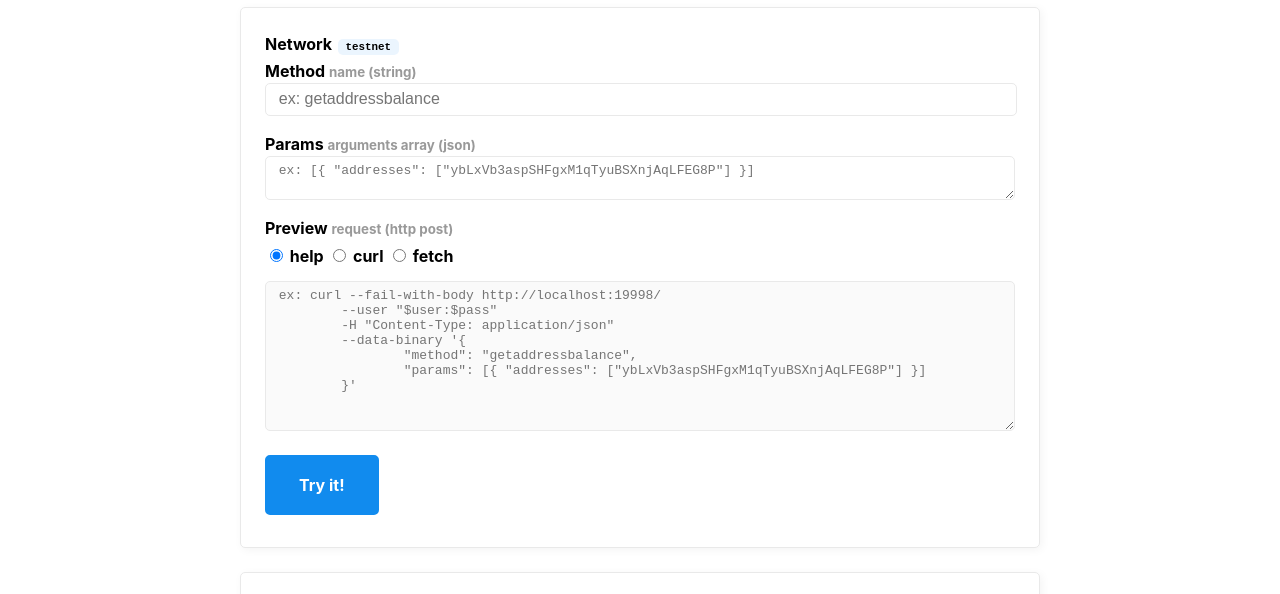
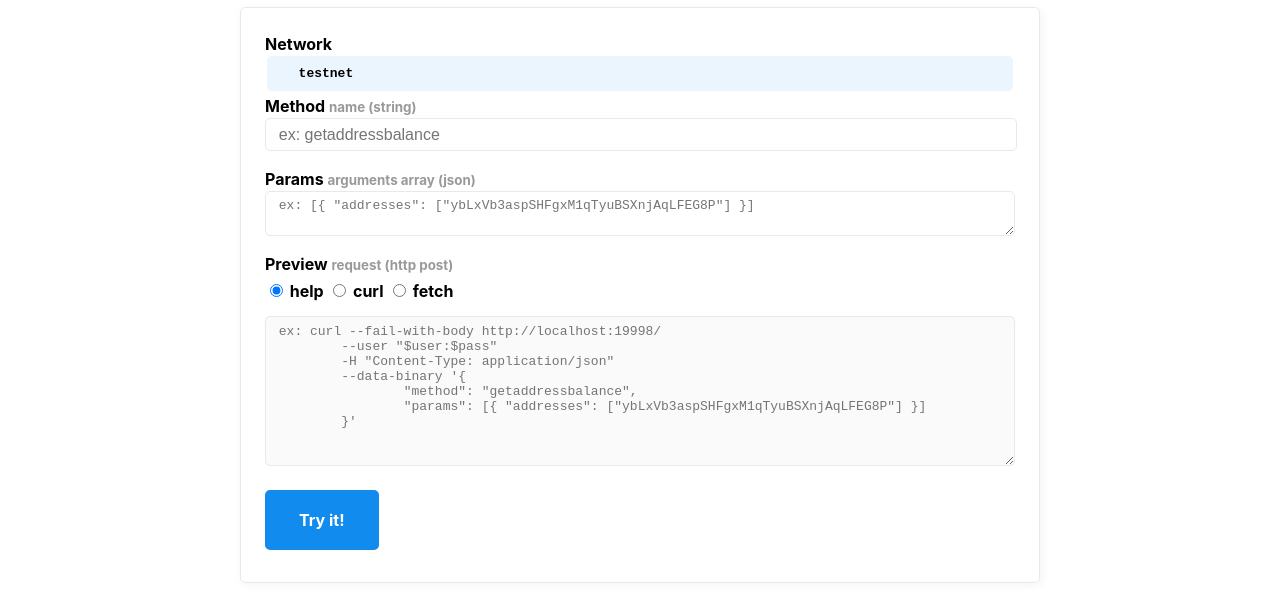
Before and after one commit to digitalcashdev/RPCWebProxy, a plain HTML site: page static/index.html in a window 1280 px wide. Shown: the part 137-731 px from the top of the page. Drawn offline with Linux system fonts and the light colour scheme.

Commit message:
doc: show network when testnet

```diff
--- a/static/index.html
+++ b/static/index.html
@@ -83,13 +83,13 @@
     <main>
       <section>
         <form id="rpc-form" onsubmit="submitForm(event)">
-          <label
+          <label data-network="testnet" hidden
             >Network
-            <small
-              ><code data-id="network"
-                >&nbsp;&nbsp;&nbsp;&nbsp;&nbsp;&nbsp;&nbsp;</code
-              ></small
-            >
+            <!-- <input type="text" data-id="network" disabled /> -->
+            <br />
+            <pre
+              style="margin: 0; padding: 0"
+            ><code data-id="network" disabled>&nbsp;&nbsp;&nbsp;&nbsp;&nbsp;&nbsp;&nbsp;</code></pre>
           </label>
           <label
             >Method <small>name (string)</small>
@@ -394,6 +394,7 @@ return data.result;
             network = "mainnet";
           }
           $network.innerText = network;
+          $network.value = network;
 
           if (network === "testnet") {
             let $testnets = document.querySelectorAll("[data-network=testnet]");
```
